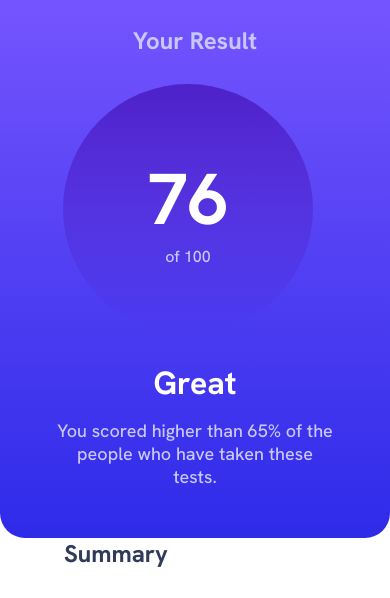
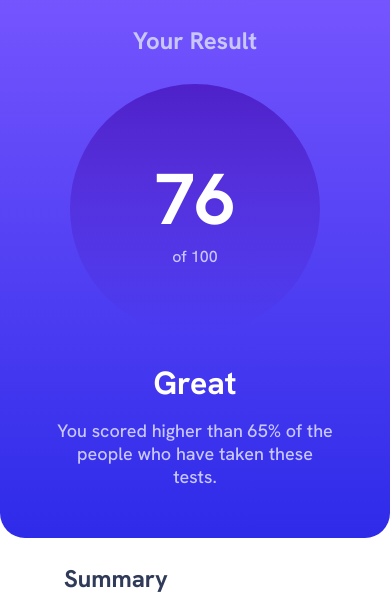
Before and after one commit to BehzodSaliyev/results-summary-component-main, a plain HTML site: page index.html in a window 390 px wide. Shown: the top 598 px of the page. Drawn offline with Linux system fonts and the light colour scheme.

Commit message:
Responsive changes added

```diff
--- a/assets/css/style.css
+++ b/assets/css/style.css
@@ -61,7 +61,6 @@ section {
 }
 
 .blanket__left-side_content {
-    background-color: #fff;
     border-radius: 50%;
     width: 250px;
     height: 250px;
@@ -107,6 +106,9 @@ section {
     margin-bottom: 30px;
 }
 
+.blanket__left-side_title h1 {
+    text-align: center;
+}
 
 .blanket__right-side_content_line {
     display: flex;
@@ -173,5 +175,10 @@ section {
     .blanket__left-side {
         max-width: 100%;
         padding-top: 50px;
+        display: flex;
+        justify-content: center;
+        align-items: center;
+        flex-direction: column;
+        margin-bottom: 25px;
     }
 }
```
